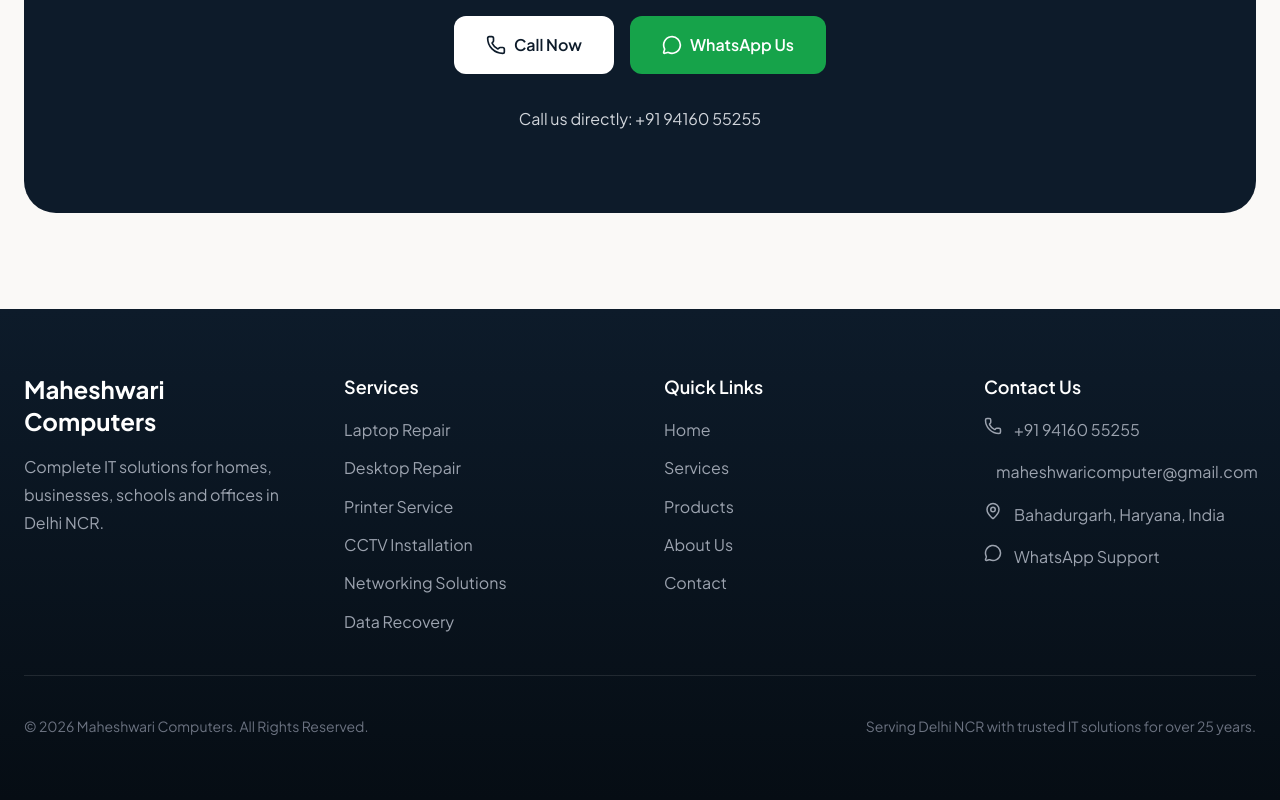
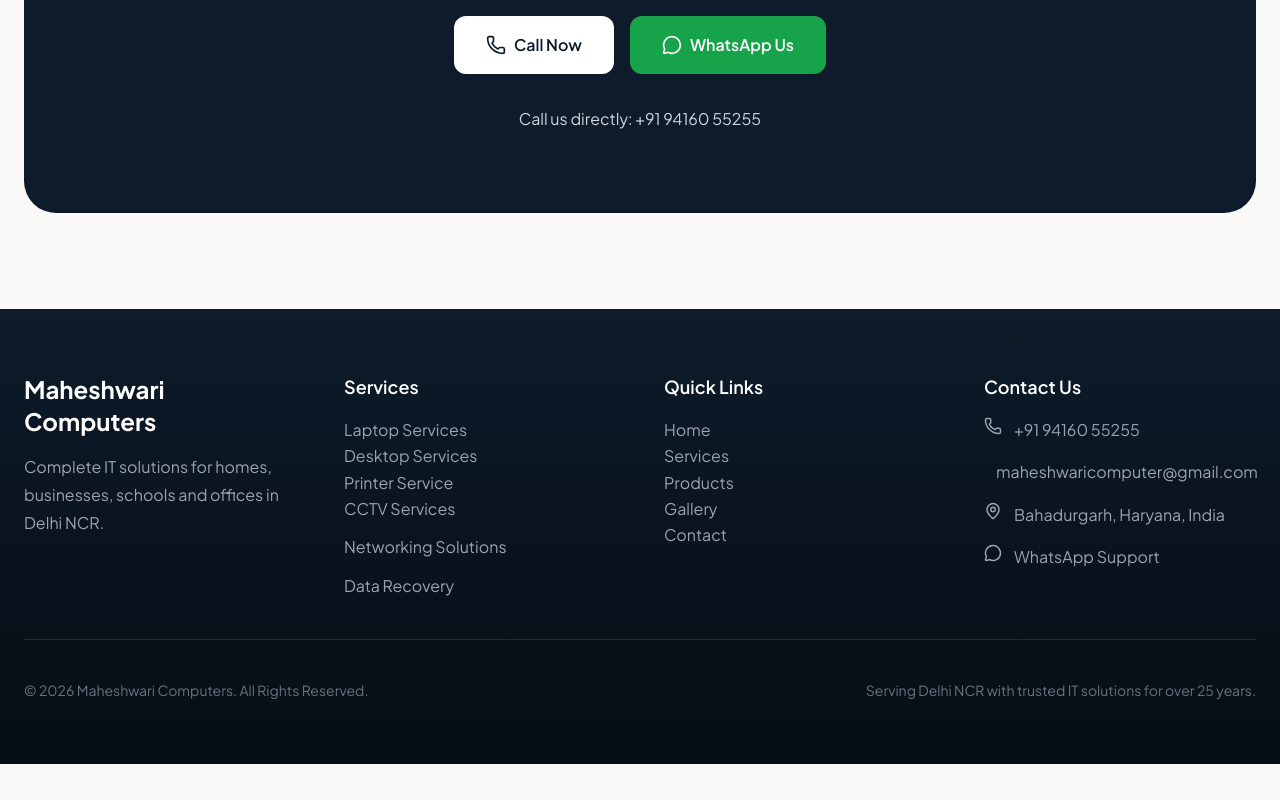
Before and after one commit to mkrishna09/Maheshwari-Computers, a Next.js app: page / in a window 1280 px wide. Shown: the part 5062-5862 px from the top of the page. After the commit the page ends 5826 px from the top, so only its background shows below. Built offline with nearby package versions, Linux system fonts and the light colour scheme.

Commit message:
Third Commit

```diff
--- a/app/contact/page.tsx
+++ b/app/contact/page.tsx
@@ -1,3 +1,6 @@
+"use client";
+
+import { useState } from "react";
 import {
   Phone,
   Mail,
@@ -6,19 +9,34 @@ import {
   MessageCircle,
 } from "lucide-react";
 
-  export const metadata = {
-    title: "Computer Repair Services in Delhi NCR",
-    description:
-      "Laptop repair, desktop repair, printer service, networking, CCTV installation and IT support in Delhi NCR.",
+export default function ContactPage() {
+  const [name, setName] = useState("");
+  const [phone, setPhone] = useState("");
+  const [message, setMessage] = useState("");
+
+  const sendWhatsApp = () => {
+    const text = `
+*New Inquiry - Maheshwari Computers*
+
+Name: ${name}
+Phone: ${phone}
+
+Requirement:
+${message}
+    `;
+
+    const url = `https://wa.me/919416055255?text=${encodeURIComponent(
+      text
+    )}`;
+
+    window.open(url, "_blank");
   };
 
-  export default function ContactPage() {
   return (
     <main>
       {/* Hero */}
       <section className="bg-navy-900 py-24 text-white">
         <div className="mx-auto max-w-container px-6 text-center">
-
           <h1 className="text-6xl font-bold">
             Contact Us
           </h1>
@@ -27,7 +45,6 @@ import {
             We are here to help with all your computer,
             laptop, printer and IT requirements.
           </p>
-
         </div>
       </section>
 
@@ -75,7 +92,7 @@ import {
                     </h3>
 
                     <p className="text-brand-muted">
-                        Available for quick support
+                      Available for quick support at +91 94160 55255
                     </p>
                   </div>
                 </div>
@@ -109,7 +126,9 @@ import {
                     </h3>
 
                     <p className="text-brand-muted">
-                        1,Nahra Nahri Road,Bahadurgarh, Haryana, India
+                      1, Nahara-Nahari Road,
+                      Model Town, Bahadurgarh,
+                      Haryana 124507
                     </p>
                   </div>
                 </div>
@@ -139,47 +158,63 @@ import {
 
             </div>
 
-              {/* Right Side Form */}
+            {/* WhatsApp Inquiry Form */}
             <div className="rounded-3xl border border-warm-200 bg-white p-8 shadow-soft">
 
               <h3 className="mb-6 text-2xl font-bold">
                 Send An Inquiry
               </h3>
 
-                <form className="space-y-4">
+              <div className="space-y-4">
 
                 <input
                   type="text"
                   placeholder="Your Name"
+                  value={name}
+                  onChange={(e) =>
+                    setName(e.target.value)
+                  }
                   className="w-full rounded-xl border p-4"
                 />
 
                 <input
                   type="tel"
                   placeholder="Phone Number"
+                  value={phone}
+                  onChange={(e) =>
+                    setPhone(e.target.value)
+                  }
                   className="w-full rounded-xl border p-4"
                 />
 
                 <textarea
                   rows={5}
                   placeholder="How can we help you?"
+                  value={message}
+                  onChange={(e) =>
+                    setMessage(e.target.value)
+                  }
                   className="w-full rounded-xl border p-4"
                 />
 
                 <button
+                  type="button"
+                  onClick={sendWhatsApp}
                   className="
                     w-full
                     rounded-xl
-                      bg-navy-900
+                    bg-green-600
                     py-4
                     font-semibold
                     text-white
+                    transition
+                    hover:bg-green-700
                   "
                 >
-                    Send Inquiry
+                  Send Inquiry on WhatsApp
                 </button>
 
-                </form>
+              </div>
 
             </div>
 
@@ -188,7 +223,7 @@ import {
         </div>
       </section>
 
-        {/* Map Placeholder */}
+      {/* Google Maps */}
       <section className="pb-24">
         <div className="mx-auto max-w-container px-6">
 
@@ -198,20 +233,7 @@ import {
               Find Us On Google Maps
             </h3>
 
-              <section className="pb-24">
-                <div className="mx-auto max-w-container px-6">
-
-                    <div className="mb-8 text-center">
-                    <h2 className="text-3xl font-bold">
-                        Visit Our Store
-                    </h2>
-
-                    <p className="mt-4 text-brand-muted">
-                        Find us easily in Model Town, Bahadurgarh.
-                    </p>
-                    </div>
-
-                    <div className="overflow-hidden rounded-3xl shadow-card">
+            <div className="mt-10 overflow-hidden rounded-3xl shadow-card">
 
               <iframe
                 src="https://www.google.com/maps?q=Maheshwari+Computers+Bahadurgarh&output=embed"
@@ -245,9 +267,6 @@ import {
             </div>
 
           </div>
-                </section>
-
-            </div>
 
         </div>
       </section>
--- a/components/global/Footer.tsx
+++ b/components/global/Footer.tsx
@@ -4,6 +4,7 @@ import {
     MapPin,
     MessageCircle,
   } from "lucide-react";
+  import Link from "next/link";
 
   export default function Footer() {
     return (
@@ -31,10 +32,10 @@ import {
               </h4>
 
               <ul className="space-y-3 text-gray-400">
-                <li>Laptop Repair</li>
-                <li>Desktop Repair</li>
-                <li>Printer Service</li>
-                <li>CCTV Installation</li>
+              <Link href="/services/laptop-repair">Laptop Services</Link><br />
+              <Link href="/services/desktop-repair">Desktop Services</Link><br />
+              <Link href="/services/printer-repair">Printer Service</Link><br />
+              <Link href="/services/cctv-installation">CCTV Services</Link><br />
                 <li>Networking Solutions</li>
                 <li>Data Recovery</li>
               </ul>
@@ -47,11 +48,11 @@ import {
               </h4>
 
               <ul className="space-y-3 text-gray-400">
-                <li>Home</li>
-                <li>Services</li>
-                <li>Products</li>
-                <li>About Us</li>
-                <li>Contact</li>
+                <Link href="/">Home</Link><br />
+                <Link href="/services">Services</Link><br />
+                <Link href="/products">Products</Link><br />
+                <Link href="/gallery">Gallery</Link><br />
+                <Link href="/contact">Contact</Link>
               </ul>
             </div>
 
```
Lines whose indentation alone changed are shown as unchanged.
